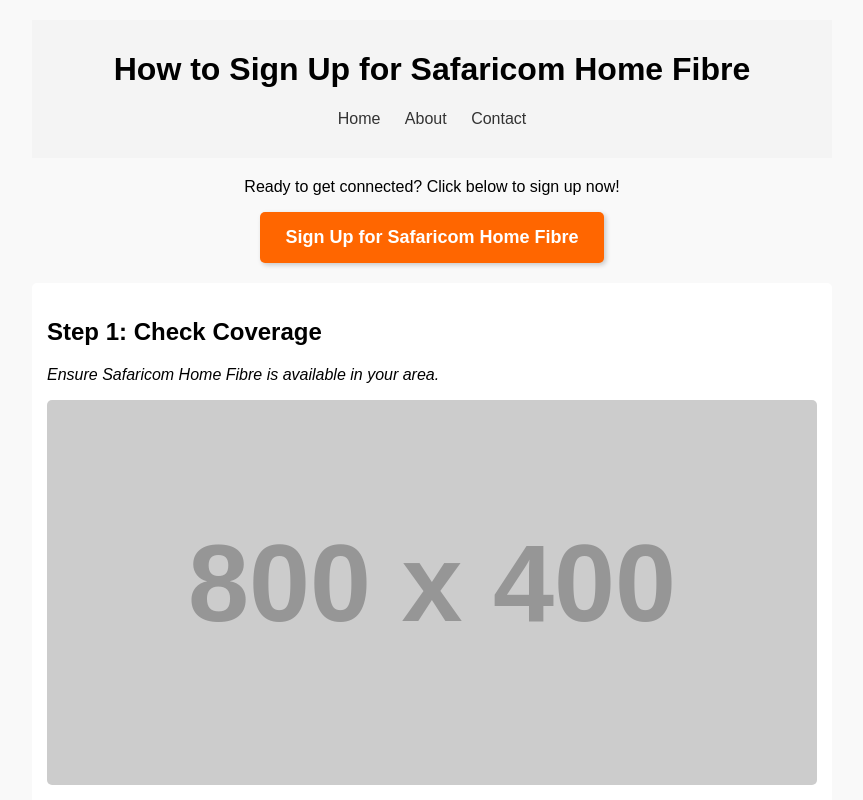
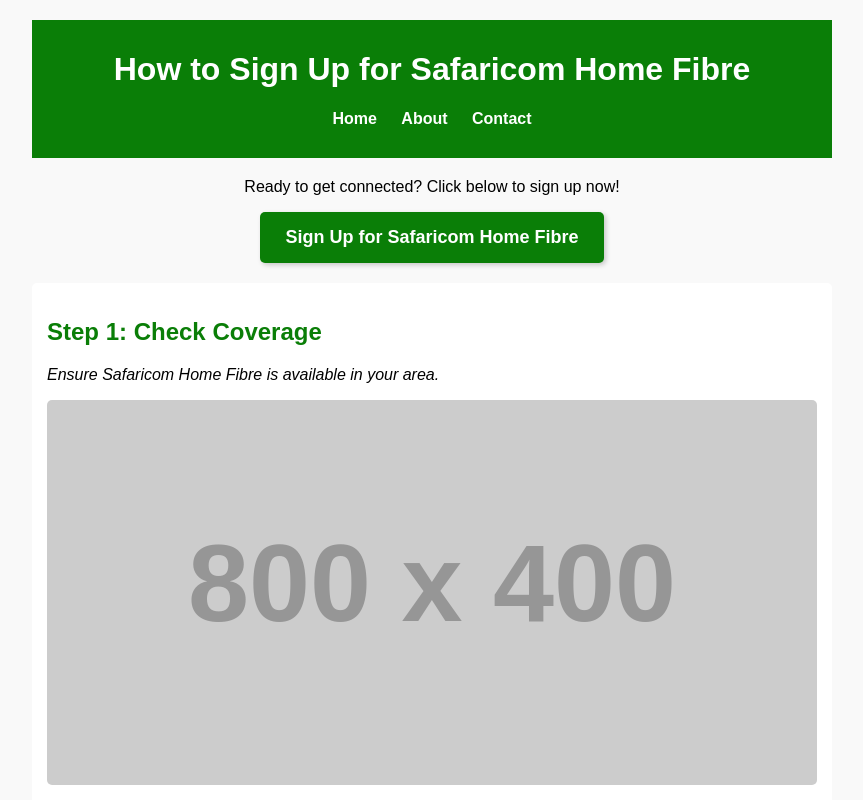
Before and after one commit to mbo-ch/http-mbo-ch.github.io-, a plain HTML site: page index.html in a window 1280 px wide. Shown: the top 800 px of the page, without its empty margins (208-1071 px from the left). Drawn offline with Linux system fonts and the light colour scheme; placeholder pictures from the web are drawn by us.

Commit message:
Update index.html

```diff
--- a/index.html
+++ b/index.html
@@ -14,7 +14,8 @@
         }
         header, footer {
             text-align: center;
-            background-color: #f4f4f4;
+            background-color: #0A7E07;
+            color: white;
             padding: 10px;
         }
         .post {
@@ -37,7 +38,8 @@
         nav a {
             margin: 0 10px;
             text-decoration: none;
-            color: #333;
+            color: white;
+            font-weight: bold;
         }
         .cta {
             text-align: center;
@@ -45,7 +47,7 @@
         }
         .cta a {
             display: inline-block;
-            background-color: #ff6600;
+            background-color: #0A7E07;
             color: white;
             padding: 15px 25px;
             font-size: 18px;
@@ -55,7 +57,10 @@
             box-shadow: 2px 2px 5px rgba(0, 0, 0, 0.2);
         }
         .cta a:hover {
-            background-color: #e65c00;
+            background-color: #096B06;
+        }
+        h2 {
+            color: #0A7E07;
         }
     </style>
 </head>
```
